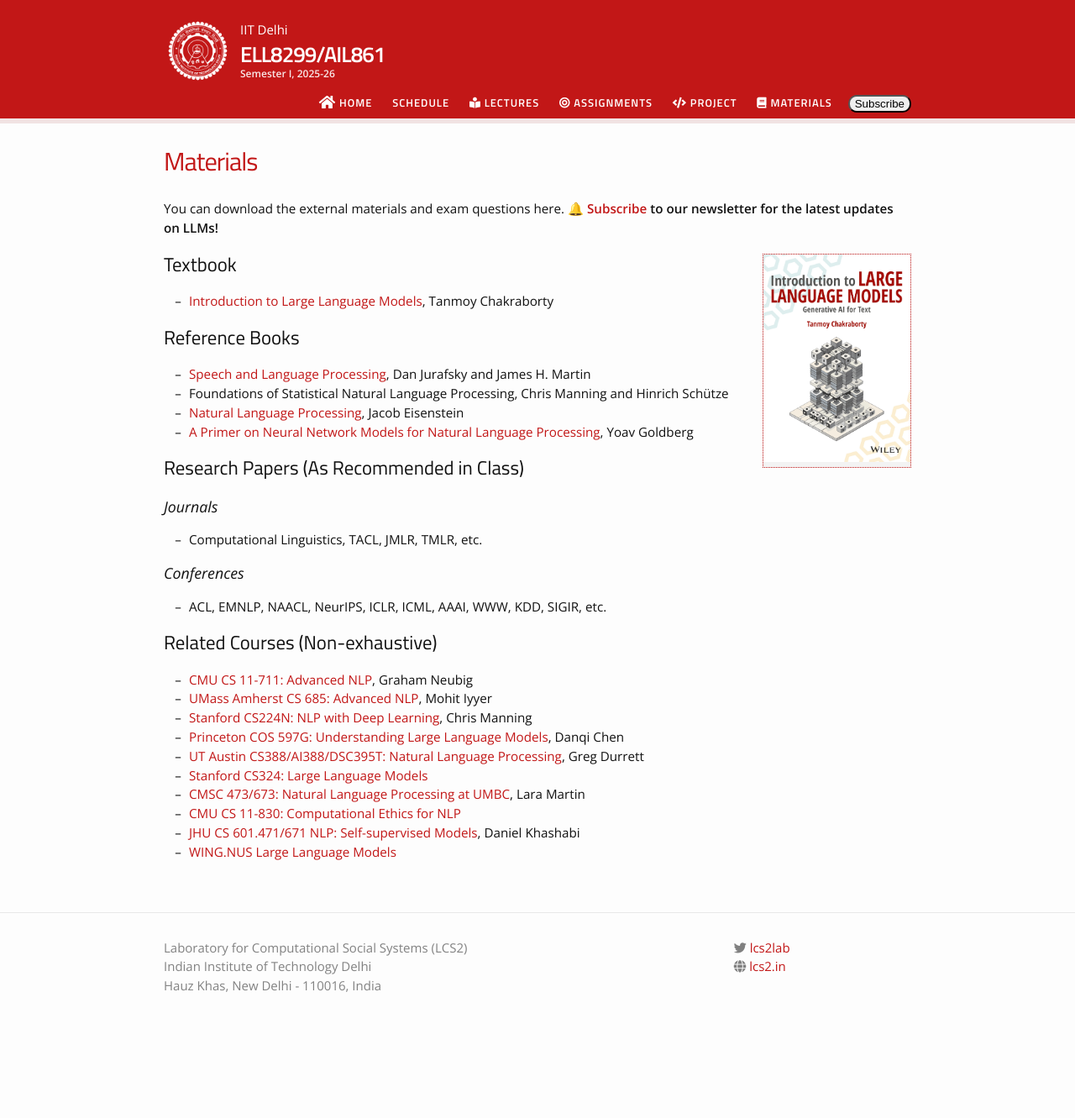
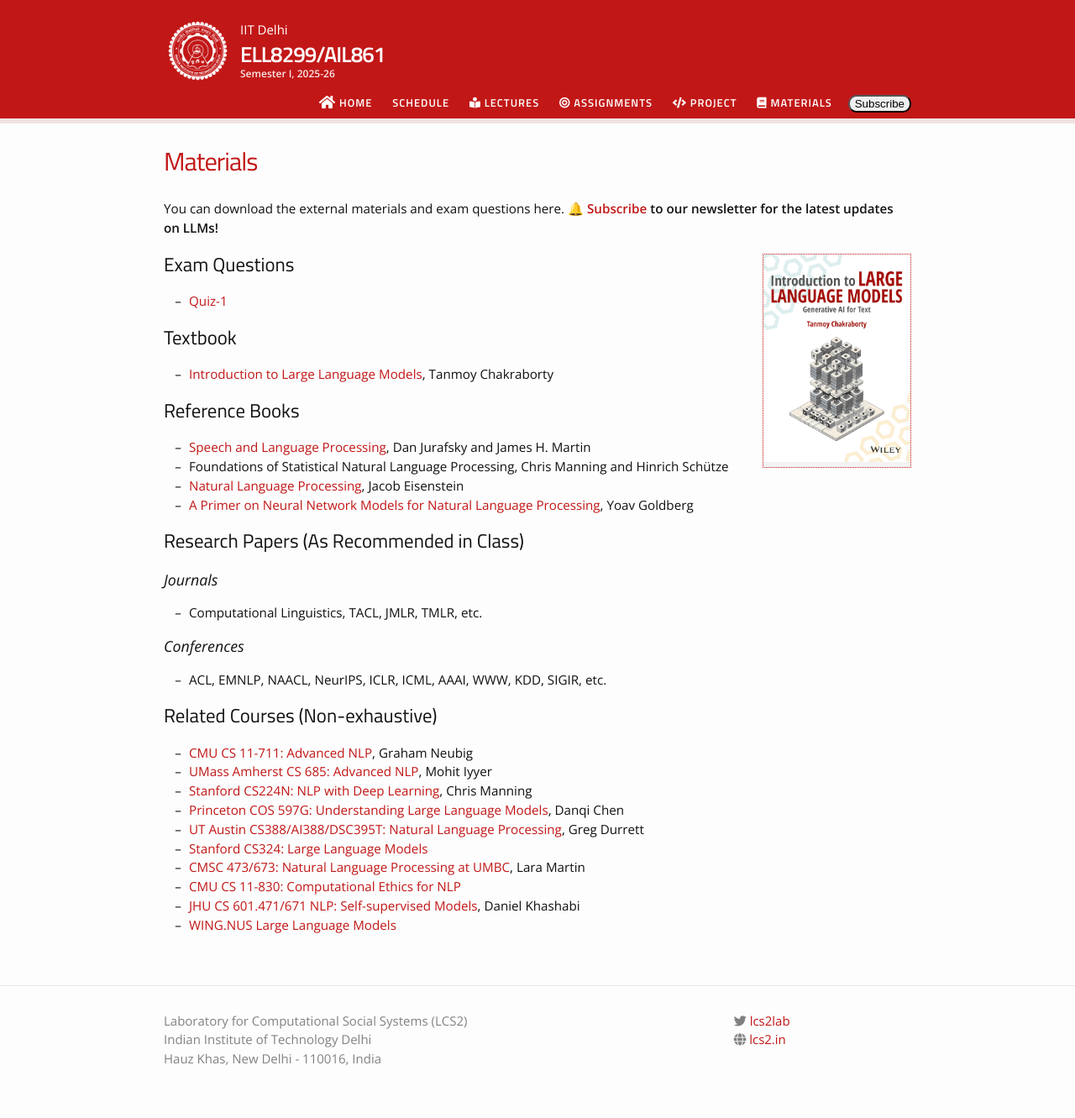
Before and after one commit to lcs2-iitd/ELL8299-2501, a Jekyll site: the page built from materials.md, in a window 1280 px wide. Shown: the whole page at 84% size. Built offline with Jekyll 4.4.1, drawn with Linux system fonts in a browser that asks for light colours; nearby versions of some CDN libraries; before the commit the page ends 1244 px from its top, so only the background shows below that.

Commit message:
Update materials.md

```diff
--- a/materials.md
+++ b/materials.md
@@ -6,6 +6,11 @@ permalink: /materials/
 You can download the external materials and exam questions here. <b>🔔 <a href="https://forms.gle/A3ZpHd3sB4ErSMA79" target="_blank">Subscribe</a> to our newsletter for the latest updates on LLMs!</b>
 
 {% include image.html url="/_images/bookcover.jpg" width=175 align="right" %}
+
+
+## Exam Questions
+
+* [Quiz-1](/_assignments/Quiz1.pdf)
 
 ## Textbook
 * <a href="https://www.amazon.in/dp/936386474X/" target="_blank">Introduction to Large Language Models</a>, Tanmoy Chakraborty
```
